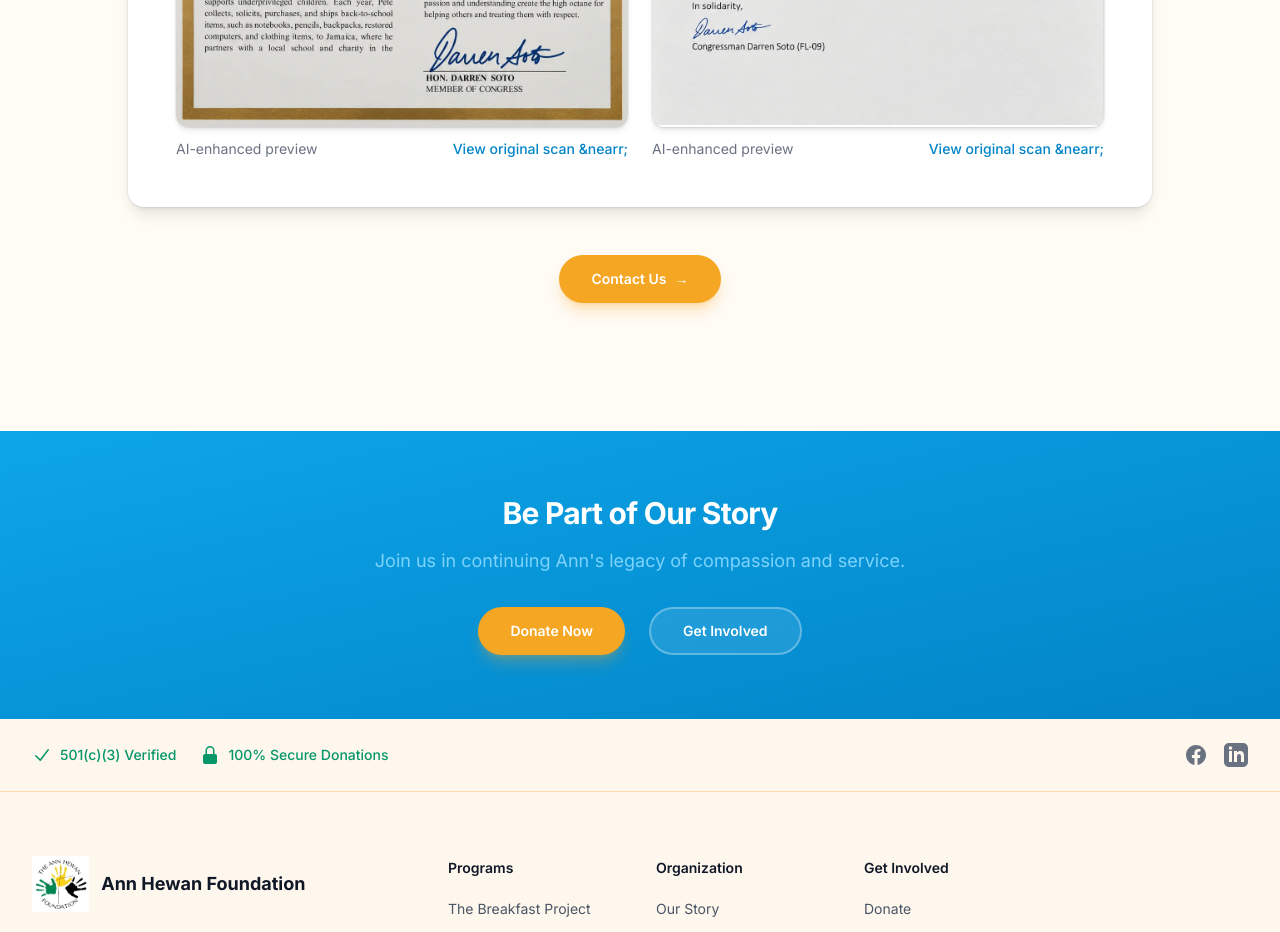
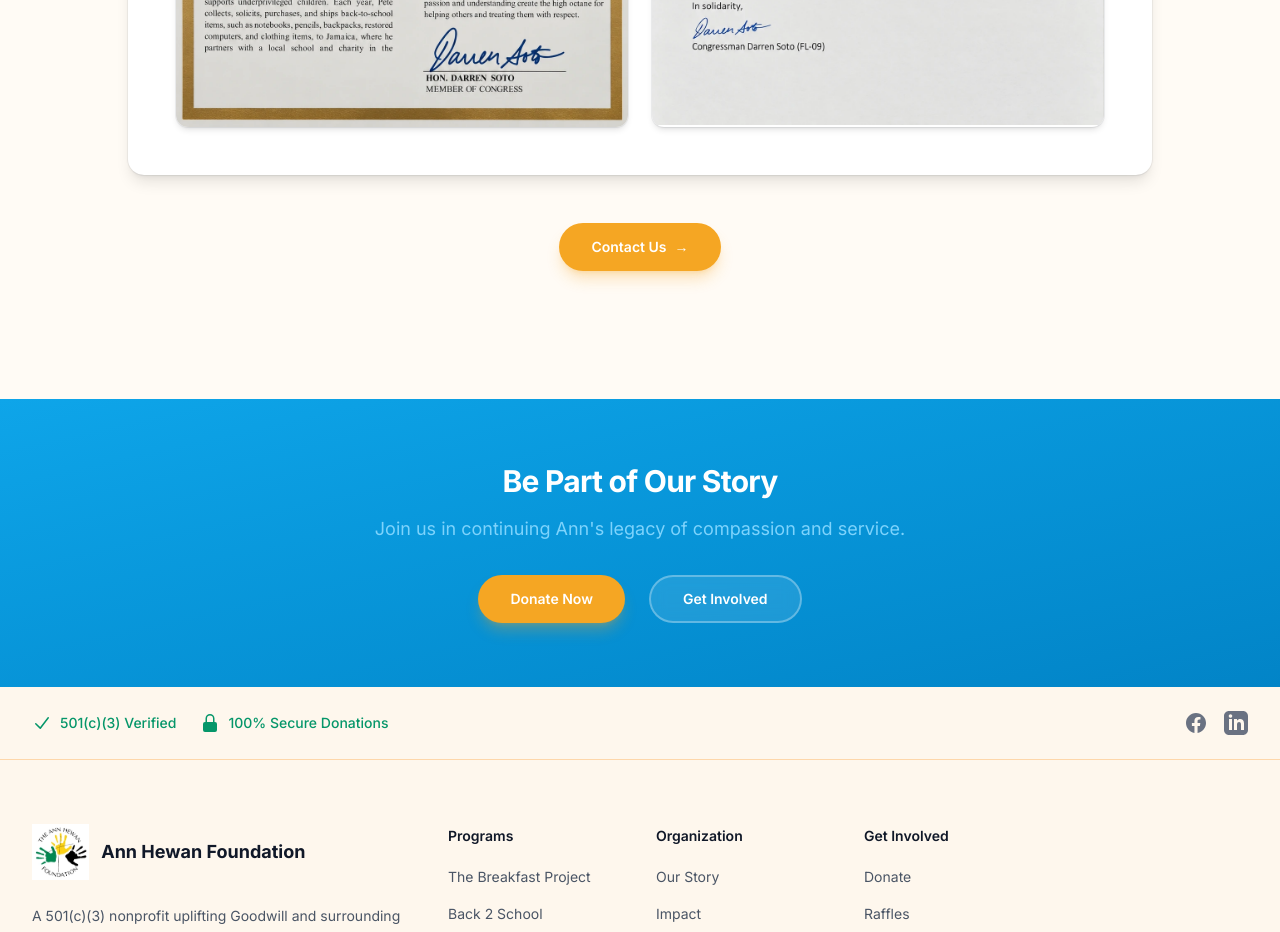
Before and after one commit to greggfosdev/ann-hewan-foundation, a Next.js app: page /our-story in a window 1280 px wide. Shown: the part 9480-10412 px from the top of the page. Built offline with nearby package versions, Linux system fonts and the light colour scheme.

Commit message:
Remove text beneath recognition document images

```diff
--- a/src/app/our-story/page.tsx
+++ b/src/app/our-story/page.tsx
@@ -419,13 +419,11 @@ export default function OurStoryPage() {
                   {
                     title: "Congressional Record",
                     image: "/images/recognition/congressional-record-enhanced.webp",
-                    original: "/images/recognition/congressional-record.webp",
                     alt: "AI-enhanced, straightened preview of the Congressional Record honoring Edgar Pete Peters for Caribbean Heritage Month",
                   },
                   {
                     title: "Caribbean Heritage Month event letter",
                     image: "/images/recognition/congressional-invitation-enhanced.webp",
-                    original: "/images/recognition/congressional-invitation.webp",
                     alt: "AI-enhanced, straightened preview of Congressman Darren Soto's Caribbean Heritage Month event letter",
                   },
                 ].map((document) => (
@@ -445,18 +443,6 @@ export default function OurStoryPage() {
                         sizes="(max-width: 640px) 100vw, 50vw"
                       />
                     </a>
-                    <figcaption className="mt-3 flex flex-wrap items-center justify-between gap-2 text-sm">
-                      <span className="text-gray-500">AI-enhanced preview</span>
-                      <a
-                        href={document.original}
-                        target="_blank"
-                        rel="noopener noreferrer"
-                        aria-label={`View original scan: ${document.title} (opens in a new tab)`}
-                        className="font-medium text-ocean-dark hover:text-ocean"
-                      >
-                        View original scan <span aria-hidden="true">&nearr;</span>
-                      </a>
-                    </figcaption>
                   </figure>
                 ))}
               </div>
```
